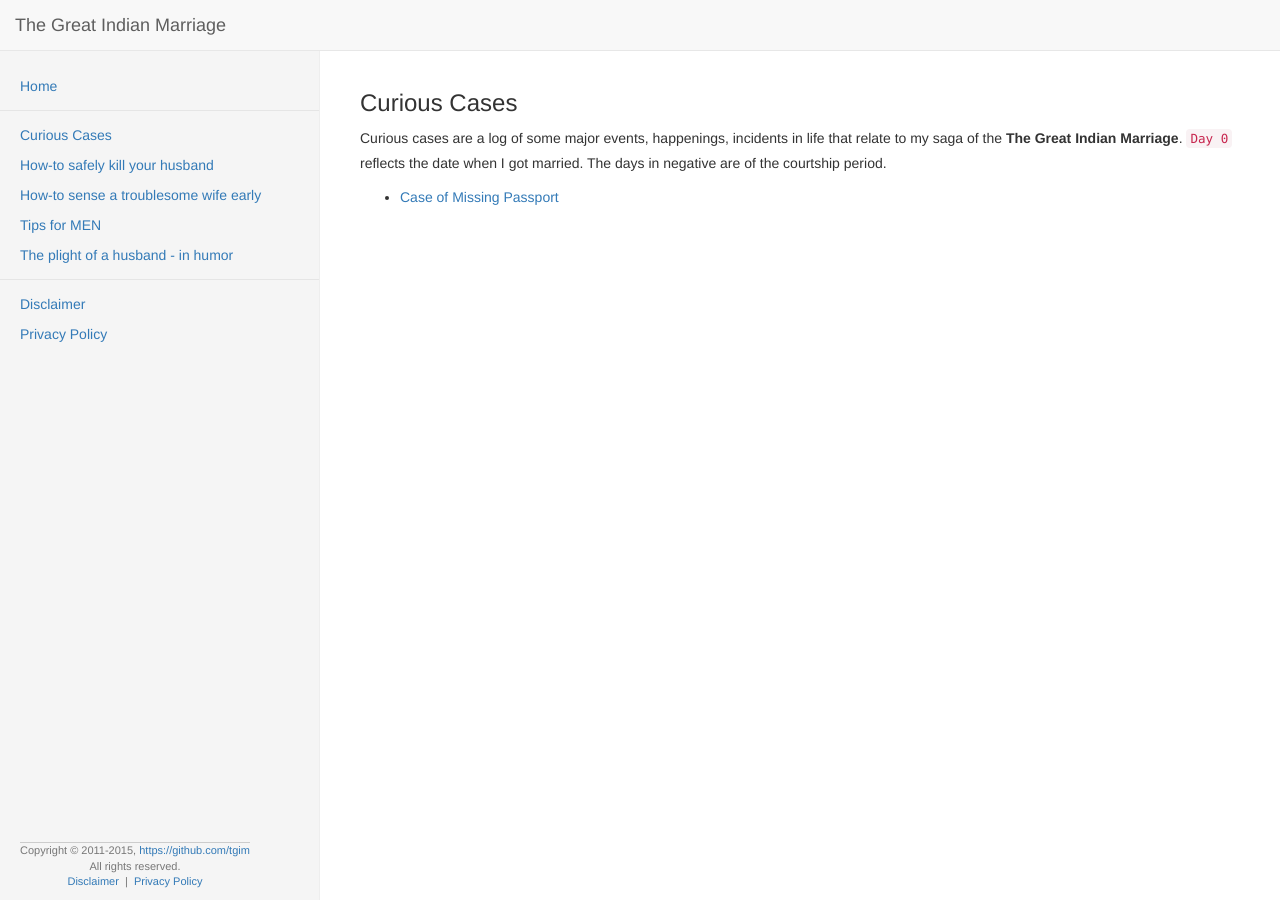
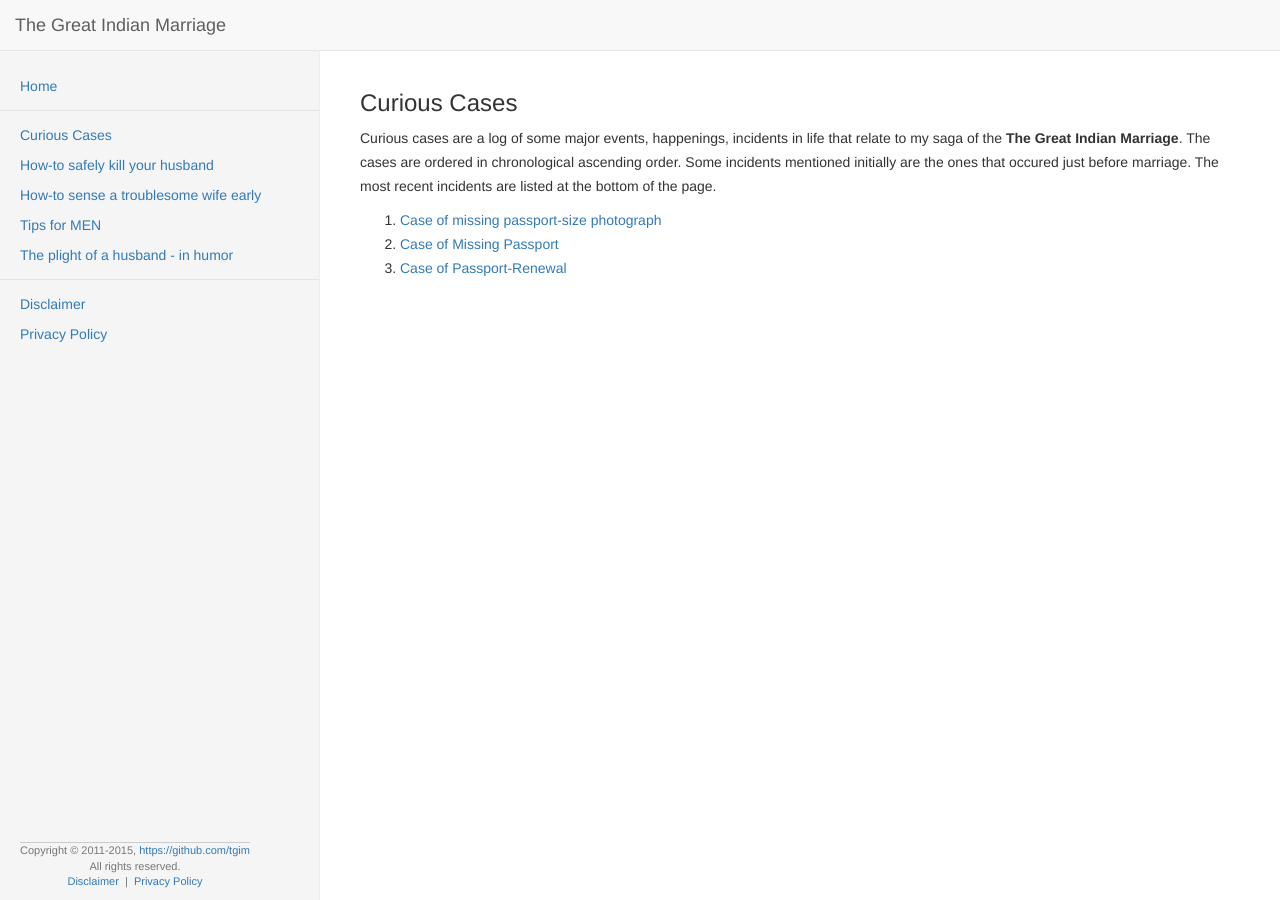
Before and after one commit to tgim/tgim.github.io, a Jekyll site: the page built from cases.md, in a window 1280 px wide. Built offline with Jekyll 4.4.1, drawn with Linux system fonts in a browser that asks for light colours; nearby versions of some CDN libraries; comment, search, counter and statistics services are not loaded.

Commit message:
Update cases.md

```diff
--- a/cases.md
+++ b/cases.md
@@ -7,6 +7,9 @@ title: Curious Cases
 ### Curious Cases
 
 Curious cases are a log of some major events, happenings, incidents in life that relate to my saga of the **The Great
-Indian Marriage**. `Day 0` reflects the date when I got married. The days in negative are of the courtship period.
+Indian Marriage**. The cases are ordered in chronological ascending order. Some incidents mentioned initially are the
+ones that occured just before marriage. The most recent incidents are listed at the bottom of the page.
 
-* <a href="/cases/passport.html">Case of Missing Passport</a>
+1. <a href="/cases/passport-photo.html">Case of missing passport-size photograph</a>
+1. <a href="/cases/passport.html">Case of Missing Passport</a>
+1. <a href="/cases/passport-renew.html">Case of Passport-Renewal</a>
```
